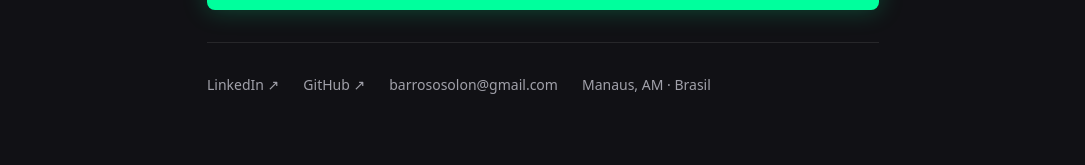
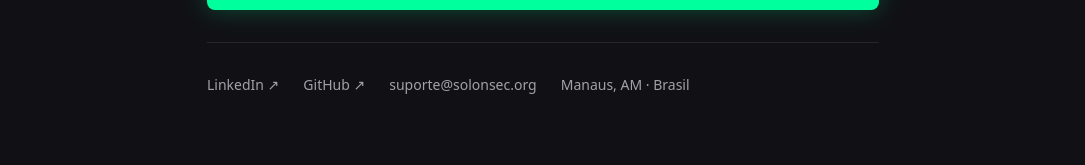
Before and after one commit to solonbarroso/solon-portfolio, a Next.js app: page / in a window 1280 px wide. Shown: the part 5602-5767 px from the top of the page, without its empty margins (97-1182 px from the left). Built offline with nearby package versions, Linux system fonts and the light colour scheme.

Commit message:
chore: atualiza email de contato para suporte@solonsec.org
Substitui barrososolon@gmail.com pelo endereço oficial do suporte
em todas as ocorrências: mailto href, exibição na seção #contact
e formulário de contato.

Co-Authored-By: Claude Sonnet 4.6 <noreply@anthropic.com>

```diff
--- a/src/app/page.tsx
+++ b/src/app/page.tsx
@@ -131,7 +131,7 @@ export default function Home() {
     const body = encodeURIComponent(
       `Nome: ${form.name}\nEmpresa: ${form.company}\nEmail: ${form.email}\n\n${form.message}`
     )
-    window.location.href = `mailto:barrososolon@gmail.com?subject=${subject}&body=${body}`
+    window.location.href = `mailto:suporte@solonsec.org?subject=${subject}&body=${body}`
     setSent(true)
   }
 
@@ -507,7 +507,7 @@ export default function Home() {
               <p className="font-semibold">Mensagem preparada!</p>
               <p className="text-textSub text-sm mt-1">
                 Seu cliente de email deve ter aberto. Se não, escreva para{' '}
-                <span className="text-brand">barrososolon@gmail.com</span>
+                <span className="text-brand">suporte@solonsec.org</span>
               </p>
             </div>
           ) : (
@@ -566,8 +566,8 @@ export default function Home() {
             <a href="https://github.com/solonbarroso"
                target="_blank" rel="noopener noreferrer"
                className="hover:text-brand transition-colors">GitHub ↗</a>
-            <a href="mailto:barrososolon@gmail.com"
-               className="hover:text-brand transition-colors">barrososolon@gmail.com</a>
+            <a href="mailto:suporte@solonsec.org"
+               className="hover:text-brand transition-colors">suporte@solonsec.org</a>
             <span>Manaus, AM · Brasil</span>
           </div>
         </div>
```
